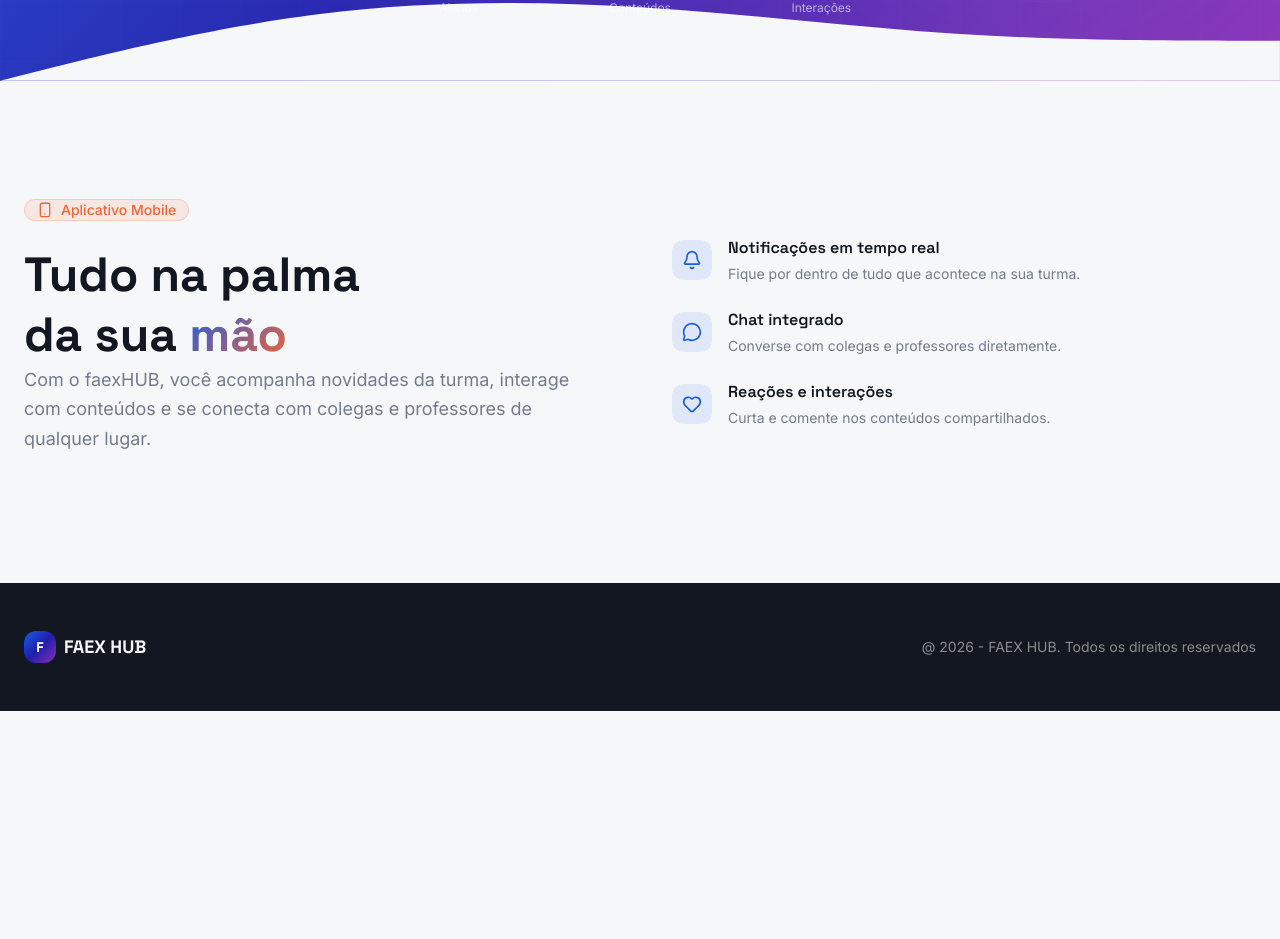
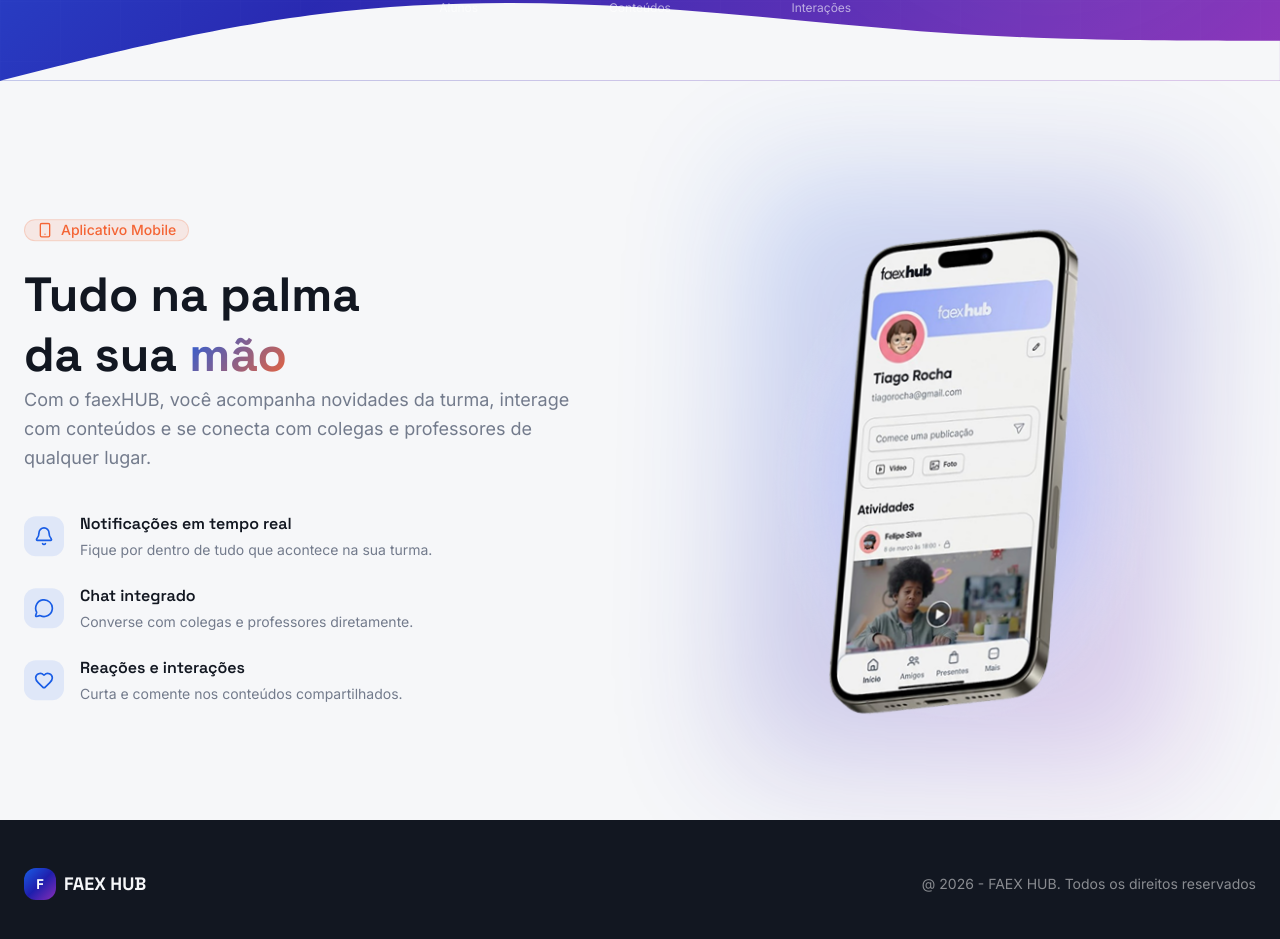
Before and after one commit to fasterspaulosouza/faex-hub-nextjs-lp, a Next.js app: page / in a window 1280 px wide. Shown: the part 719-1658 px from the top of the page. Before the commit the page ends 1430 px from the top, so only its background shows below. Built offline with nearby package versions, Linux system fonts and the light colour scheme.

Commit message:
finish appsection

```diff
--- a/components/landing/AppSection.tsx
+++ b/components/landing/AppSection.tsx
@@ -3,6 +3,7 @@
 import { appFeatures } from "@/lib/data";
 import { motion, useScroll, useTransform } from "framer-motion";
 import { Smartphone } from "lucide-react";
+import Image from "next/image";
 import { useRef } from "react";
 
 export default function AppSection() {
@@ -53,7 +54,6 @@ export default function AppSection() {
                 lugar.
               </p>
             </motion.div>
-          </motion.div>
 
             <div className="space-y-6">
               {appFeatures.map((f, i) => (
@@ -87,8 +87,35 @@ export default function AppSection() {
                 </motion.div>
               ))}
             </div>
+          </motion.div>
 
           {/* Coluna com a imagem */}
+          <motion.div
+            style={{ y: imgY, rotateZ: imgRotate }}
+            className="flex justify-center"
+          >
+            <motion.div
+              initial={{ opacity: 0, scale: 0.8, filter: "blur(20ox)" }}
+              whileInView={{ opacity: 1, scale: 1, filter: "blur(0px)" }}
+              viewport={{ once: true, margin: "-100px" }}
+              transition={{
+                duration: 0.8,
+                type: "spring",
+                stiffness: 50,
+              }}
+              className="relative"
+            >
+              <div className="absolute -inset-8 hero-gradient rounded-3xl blur-3xl opacity-20 pointer-events-none" />
+              <Image
+                src="/app-mockup.png"
+                alt="Faex Hub App Mobile"
+                width={400}
+                height={800}
+                className="relative z-10 w-80 md: w-96 h-auto dropg-shadow-2xl"
+                priority={false}
+              />
+            </motion.div>
+          </motion.div>
         </div>
       </div>
     </section>
```
Lines whose indentation alone changed are shown as unchanged.
